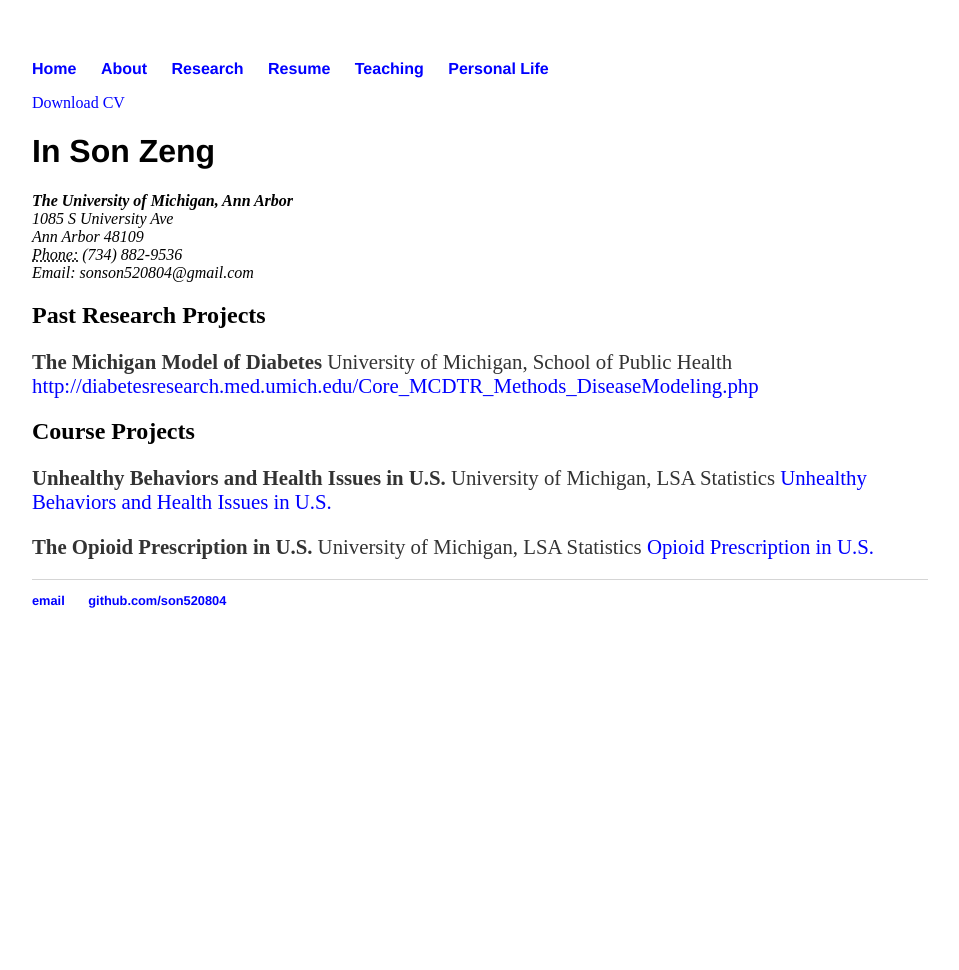
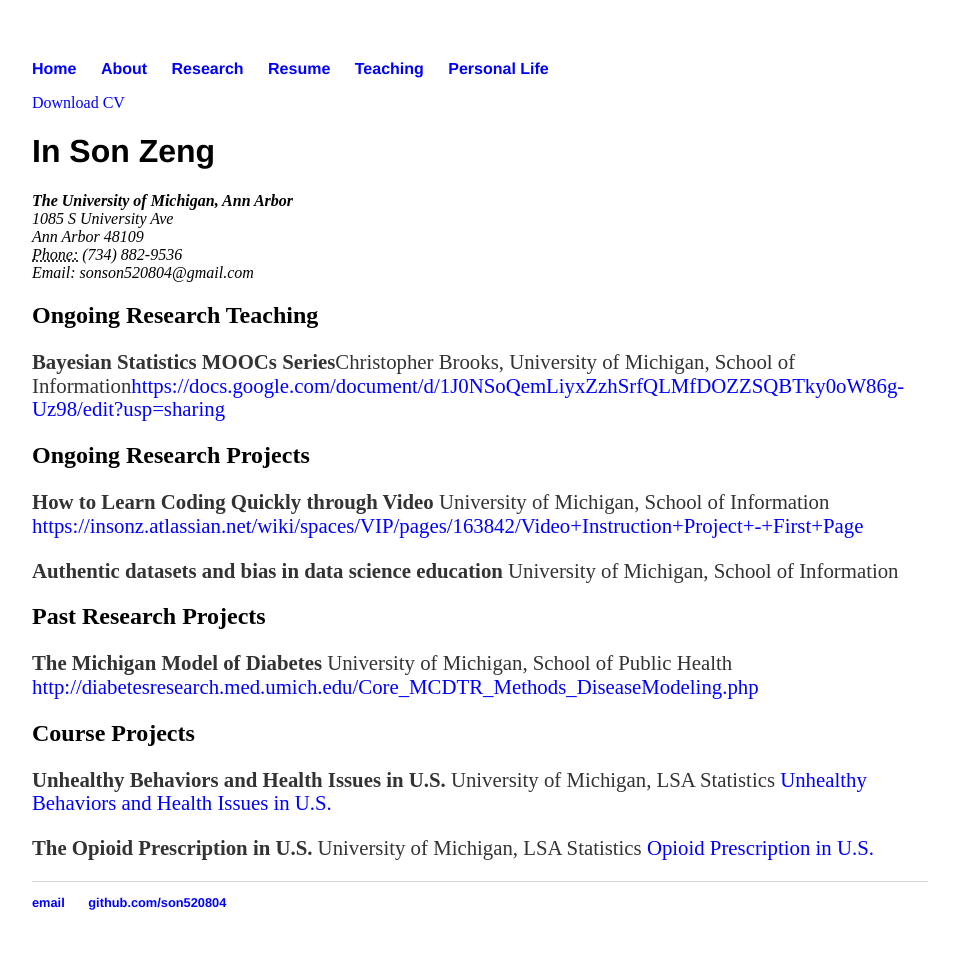
Before and after one commit to son520804/son520804.github.io, a Jekyll site: the page built from cv/index.html, in a window 1280 px wide. Shown: the whole page, without its empty margins (160-1119 px from the left). Built offline with Jekyll 4.4.1, drawn with Linux system fonts in a browser that asks for light colours; before the commit the page ends 900 px from its top, so only the background shows below that.

Commit message:
Update index.html

```diff
--- a/cv/index.html
+++ b/cv/index.html
@@ -22,6 +22,13 @@
 				<span class="obfuscate">Email: sonson520804@gmail.com</span>
 			</address>
 
+			<h2>Ongoing Research Teaching</h2>
+			<p><strong>Bayesian Statistics MOOCs Series</strong>Christopher Brooks, University of Michigan, School of Information<a href="#">https://docs.google.com/document/d/1J0NSoQemLiyxZzhSrfQLMfDOZZSQBTky0oW86g-Uz98/edit?usp=sharing</a></p>
+
+			<h2>Ongoing Research Projects</h2>
+			<p><strong>How to Learn Coding Quickly through Video</strong> University of Michigan, School of Information <a href="#">https://insonz.atlassian.net/wiki/spaces/VIP/pages/163842/Video+Instruction+Project+-+First+Page</a></p>
+			<p><strong>Authentic datasets and bias in data science education</strong> University of Michigan, School of Information</p>
+
 			<h2>Past Research Projects</h2>
 			<p><strong>The Michigan Model of Diabetes</strong> University of Michigan, School of Public Health <a href="#">http://diabetesresearch.med.umich.edu/Core_MCDTR_Methods_DiseaseModeling.php</a></p>
 
```
